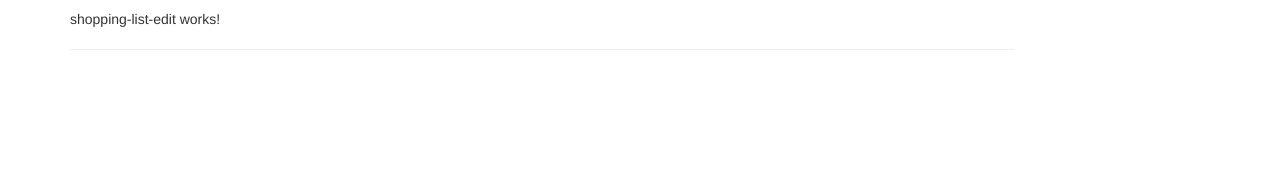
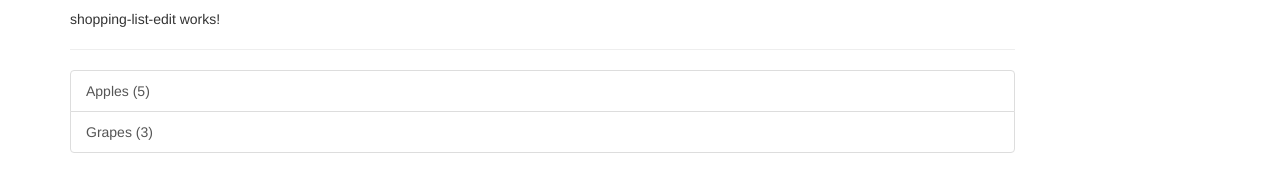
Before and after one commit to PatrickBoyn/angular-course-project, an Angular app: page / in a window 1280 px wide. Shown: the part 238-430 px from the top of the page. Built offline with nearby package versions, Linux system fonts and the light colour scheme.

Commit message:
Added an ingredients list of item.s

```diff
--- a/src/app/shopping-list/shopping-list.component.ts
+++ b/src/app/shopping-list/shopping-list.component.ts
@@ -1,4 +1,5 @@
 import { Component, OnInit } from '@angular/core';
+import { Ingredient } from '../shared/ingredient.model';
 
 @Component({
   selector: 'app-shopping-list',
@@ -6,7 +7,7 @@ import { Component, OnInit } from '@angular/core';
   styleUrls: ['./shopping-list.component.css'],
 })
 export class ShoppingListComponent implements OnInit {
-  ingredients = [];
+  ingredients: Ingredient[] = [new Ingredient('Apples', 5), new Ingredient('Grapes', 3)];
 
   constructor() {}
 
```
